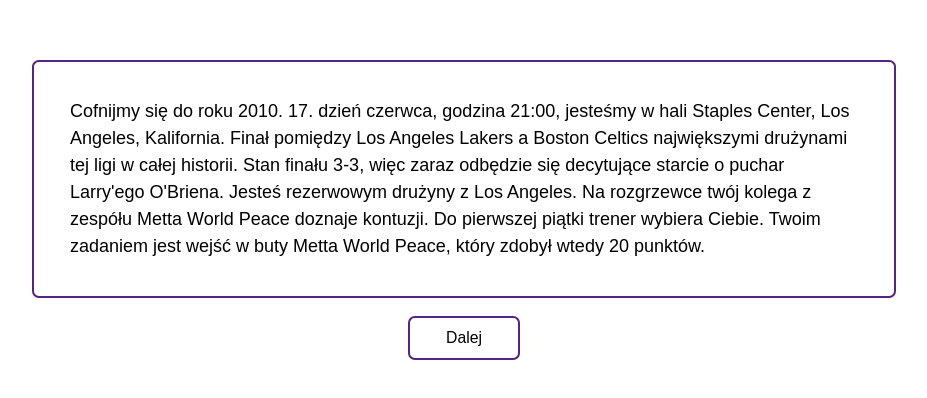
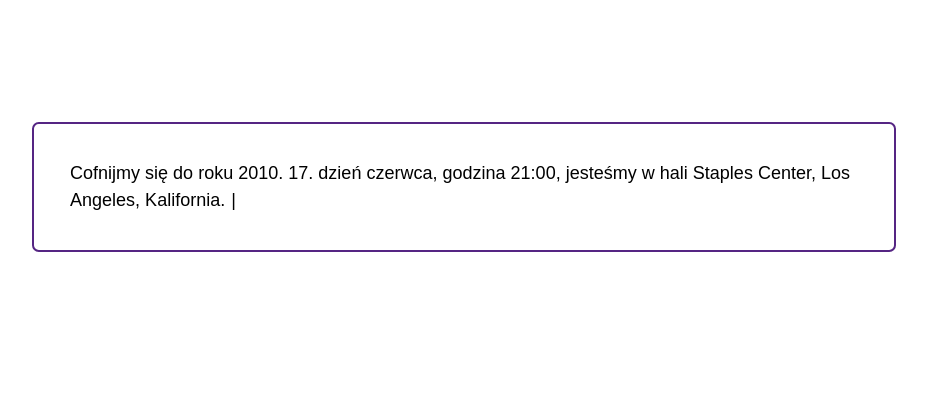
Before and after one commit to JAKUBSAJKO/Back-to-2010-NBA-Final, a React (Create React App) app: page /introduce/info in a window 1280 px wide. Shown: the part 190-588 px from the top of the page, without its empty margins (176-1103 px from the left). Built offline with nearby package versions, Linux system fonts and the light colour scheme; no server answers; what graphql-hooks would draw is missing.

Commit message:
[BT2010NF-027]: Create typewrtier effect in information component.

```diff
--- a/package.json
+++ b/package.json
@@ -21,6 +21,7 @@
     "react-router-dom": "6.5.0",
     "react-scripts": "5.0.1",
     "typescript": "4.9.4",
+    "typewriter-effect": "^2.19.0",
     "web-vitals": "2.1.4",
     "yup": "0.32.11"
   },
--- a/src/constants/static-text.ts
+++ b/src/constants/static-text.ts
@@ -1,6 +1,17 @@
 export const texts = {
-  startInformation:
-    "Cofnijmy się do roku 2010. 17. dzień czerwca, godzina 21:00, jesteśmy w hali Staples Center, Los Angeles, Kalifornia. Finał pomiędzy Los Angeles Lakers a Boston Celtics największymi drużynami tej ligi w całej historii. Stan finału 3-3, więc zaraz odbędzie się decytujące starcie o puchar Larry'ego O'Briena. Jesteś rezerwowym drużyny z Los Angeles. Na rozgrzewce twój kolega z zespółu Metta World Peace doznaje kontuzji. Do pierwszej piątki trener wybiera Ciebie. Twoim zadaniem jest wejść w buty Metta World Peace, który zdobył wtedy 20 punktów.",
+  startInformationPart1: "Cofnijmy się do roku 2010. ",
+  startInformationPart2:
+    "17. dzień czerwca, godzina 21:00, jesteśmy w hali Staples Center, Los Angeles, Kalifornia. ",
+  startInformationPart3:
+    "Finał pomiędzy Los Angeles Lakers a Boston Celtics największymi drużynami tej ligi w całej historii. ",
+  startInformationPart4:
+    "Stan finału 3-3, więc zaraz odbędzie się decytujące starcie o puchar Larry'ego O'Briena. ",
+  startInformationPart5: "Jesteś rezerwowym drużyny z Los Angeles. ",
+  startInformationPart6:
+    "Na rozgrzewce twój kolega z zespółu Metta World Peace doznaje kontuzji. ",
+  startInformationPart7: "Do pierwszej piątki trener wybiera Ciebie. ",
+  startInformationPart8:
+    "Twoim zadaniem jest wejść w buty Metta World Peace, który zdobył wtedy 20 punktów.",
   beforeStart:
     "Bez punktów Metta World Peace'a mamy 79 - 63 dla Boston Celtics. Od Ciebie zależy czy Los Angeles zdobędzie swój 16 tytuł mistrzowski. Nie zawiedź trenera, kolegów z zespołu oraz swoich fanów.",
   win: "Udało ci się odratować historię. Mam nadzieję, że dobrze się bawiłaś/eś rozwiązując quiz.",
--- a/src/pages/introduce/Info.tsx
+++ b/src/pages/introduce/Info.tsx
@@ -1,15 +1,46 @@
+import { useState } from "react";
 import { Link } from "react-router-dom";
+import Typewriter from "typewriter-effect";
 
 import { texts } from "../../constants/static-text";
 import { routes } from "../../routes/routes";
 
 export default function Info() {
+  const [showBtn, setShowBtn] = useState(false);
+
   return (
     <div className="w-full min-h-screen p-8 flex flex-col justify-center items-center gap-8 md:gap-4 2xl:gap-8">
-      <p className="text-base md:max-w-3xl md:border-2 md:border-lakers-purple md:rounded-md md:p-8 2xl:max-w-5xl 2xl:text-xl">
-        {texts.startInformation}
-      </p>
-      <Link to={routes.user} className="btn-outline">
+      <div className="text-base md:max-w-3xl md:border-2 md:border-lakers-purple md:rounded-md md:p-8 2xl:max-w-5xl 2xl:text-xl">
+        <Typewriter
+          onInit={(typewriter) => {
+            typewriter
+              .changeDelay(20)
+              .typeString(texts.startInformationPart1)
+              .pauseFor(1000)
+              .typeString(texts.startInformationPart2)
+              .pauseFor(1000)
+              .typeString(texts.startInformationPart3)
+              .pauseFor(1000)
+              .typeString(texts.startInformationPart4)
+              .pauseFor(1000)
+              .typeString(texts.startInformationPart5)
+              .pauseFor(1000)
+              .typeString(texts.startInformationPart6)
+              .pauseFor(1000)
+              .typeString(texts.startInformationPart7)
+              .pauseFor(1000)
+              .typeString(texts.startInformationPart8)
+              .callFunction(() => {
+                setShowBtn(true);
+              })
+              .start();
+          }}
+        />
+      </div>
+      <Link
+        to={routes.user}
+        className={`${showBtn ? "visible btn-outline" : "invisible"}`}
+      >
         Dalej
       </Link>
     </div>
```
Also changed, not shown: 1 other file (tests, documents, lock files or other folders).
